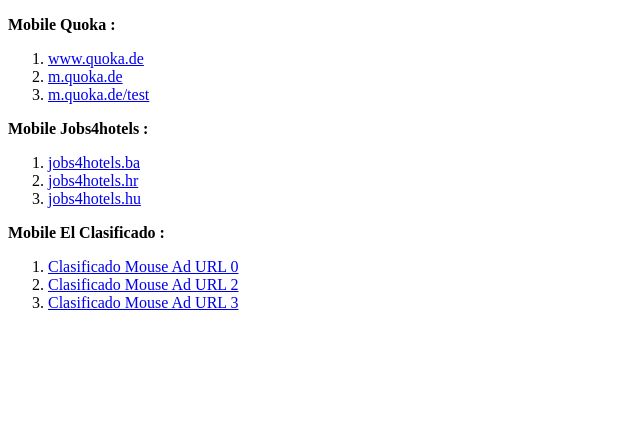
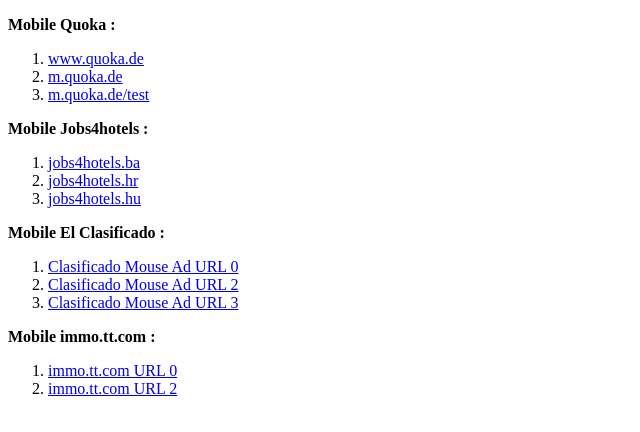
Before and after one commit to dhruv-russmediatech/dhruv-russmediatech.github.io, a plain HTML site: page index.html in a window 1280 px wide. Shown: the whole page, without its empty margins (0-640 px from the left). Drawn offline with Linux system fonts and the light colour scheme.

Commit message:
added immo.tt.com urls.

```diff
--- a/index.html
+++ b/index.html
@@ -37,5 +37,15 @@
             <li><a href="http://elclassificado.immoservice.mobi/redirect_to_app?q=clasificado://ad_id?query=2">Clasificado Mouse Ad URL 2</a></li>
             <li><a href="http://elclassificado.immoservice.mobi/redirect_to_app?q=clasificado://ad_id?query=18266">Clasificado Mouse Ad URL 3</a></li>
         </ol>
+
+	<p>
+	    <strong>Mobile immo.tt.com :</strong>
+        </p>
+
+        <ol>
+            <li><a href="http://immo.tt.com">immo.tt.com URL 0</a></li>
+            <li><a href="http://www.immo.tt.com">immo.tt.com URL 2</a></li>
+        </ol>
+
     </body>
 </html>
```
